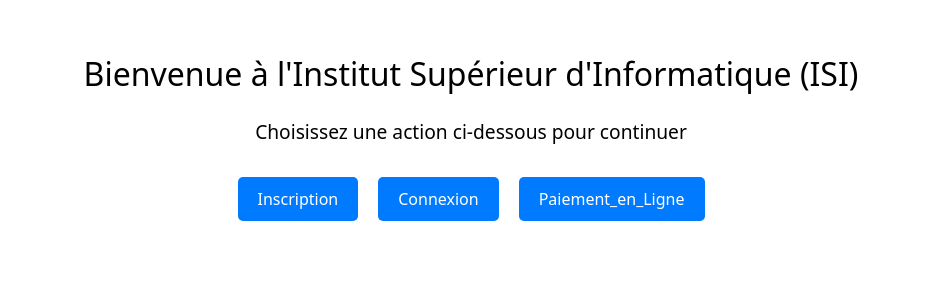
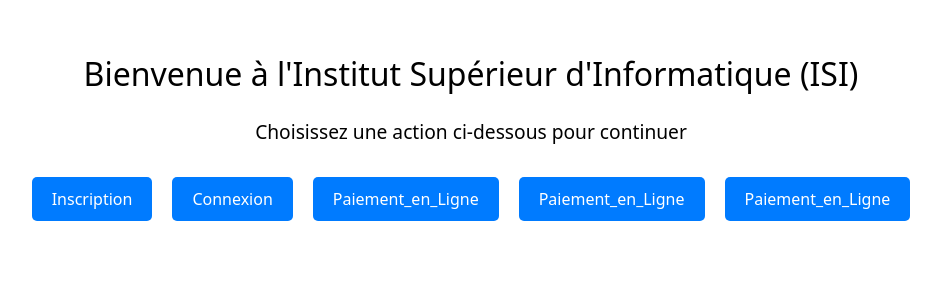
Before and after one commit to Yves-Yangasso/devERP_gestion_ecole, a React (Create React App) app in the folder deverp_front_gestion_ecole/: page /home in a window 1280 px wide. Shown: the top 300 px of the page, without its empty margins (169-1110 px from the left). Built offline with nearby package versions, Linux system fonts and the light colour scheme; no server answers.

Commit message:
test de add filiere et add departement

```diff
--- a/deverp_front_gestion_ecole/src/App.js
+++ b/deverp_front_gestion_ecole/src/App.js
@@ -26,6 +26,8 @@ import InformationTuteur from "./components/pages/Demandeurs/InformationTuteur";
 import DocAFournir from "./components/pages/Demandeurs/DocAFournir";
 import RecapStudents from "./components/pages/Demandeurs/RecapStudent";
 import PaiementEnLigne from "./components/pages/Demandeurs/PaiementEnLigne";
+import NouveauDepartement from "./components/popup/NouveauDepartement";
+import NouvelleFiliere from "./components/popup/NouvelleFiliere";
 
 
 function App() {
@@ -44,6 +46,20 @@ function App() {
                 path="/home"
                 element={
                   <PublicRoute element={<HomePage />} restricted={true} />
+                }
+              />
+
+              <Route
+                path="/home"
+                element={
+                  <PublicRoute element={<NouveauDepartement />} restricted={true} />
+                }
+              />
+
+              <Route
+                path="/home"
+                element={
+                  <PublicRoute element={<NouvelleFiliere />} restricted={true} />
                 }
               />
 
--- a/deverp_front_gestion_ecole/src/HomePage.jsx
+++ b/deverp_front_gestion_ecole/src/HomePage.jsx
@@ -15,6 +15,12 @@ const HomePage = () => {
   const handle_Paiement_line_Click = () => {
     navigate('/PaiementEnLigne'); // Redirige vers la page de connexion
   };
+  const handle_departements_Click = () => {
+    navigate('/NouveauDepartement'); // Redirige vers la page de connexion
+  };
+  const handle_filiere_Click = () => {
+    navigate('/NouvelleFiliere'); // Redirige vers la page de connexion
+  };
 
   return (
     <div className="home-page">
@@ -24,6 +30,8 @@ const HomePage = () => {
         <button onClick={handleInscriptionClick}>Inscription</button>
         <button onClick={handleConnexionClick}>Connexion</button>
         <button onClick={handle_Paiement_line_Click}>Paiement_en_Ligne</button>
+        <button onClick={handle_departements_Click}>Paiement_en_Ligne</button>
+        <button onClick={handle_filiere_Click}>Paiement_en_Ligne</button>
       </div>
     </div>
   );
```
